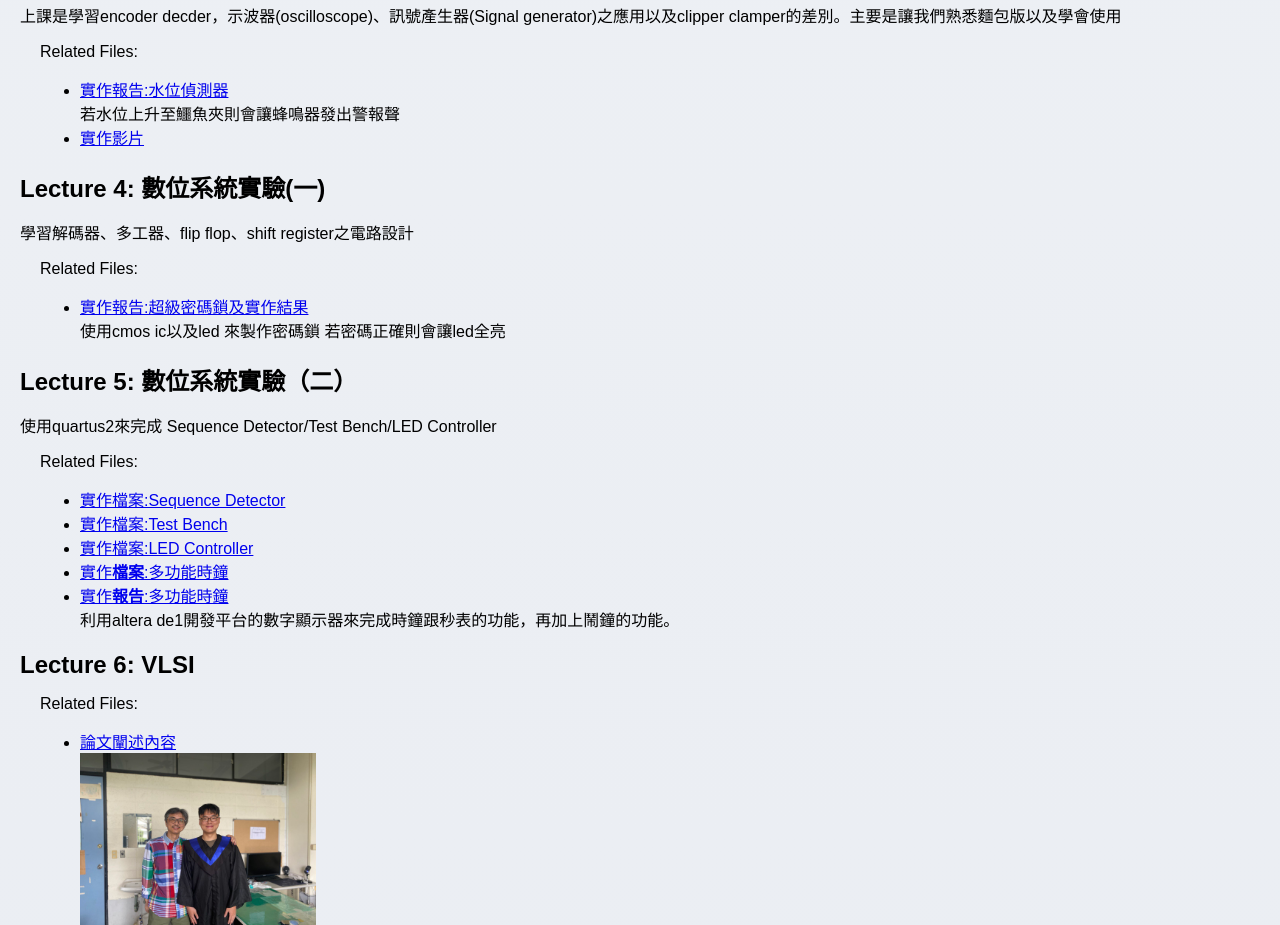
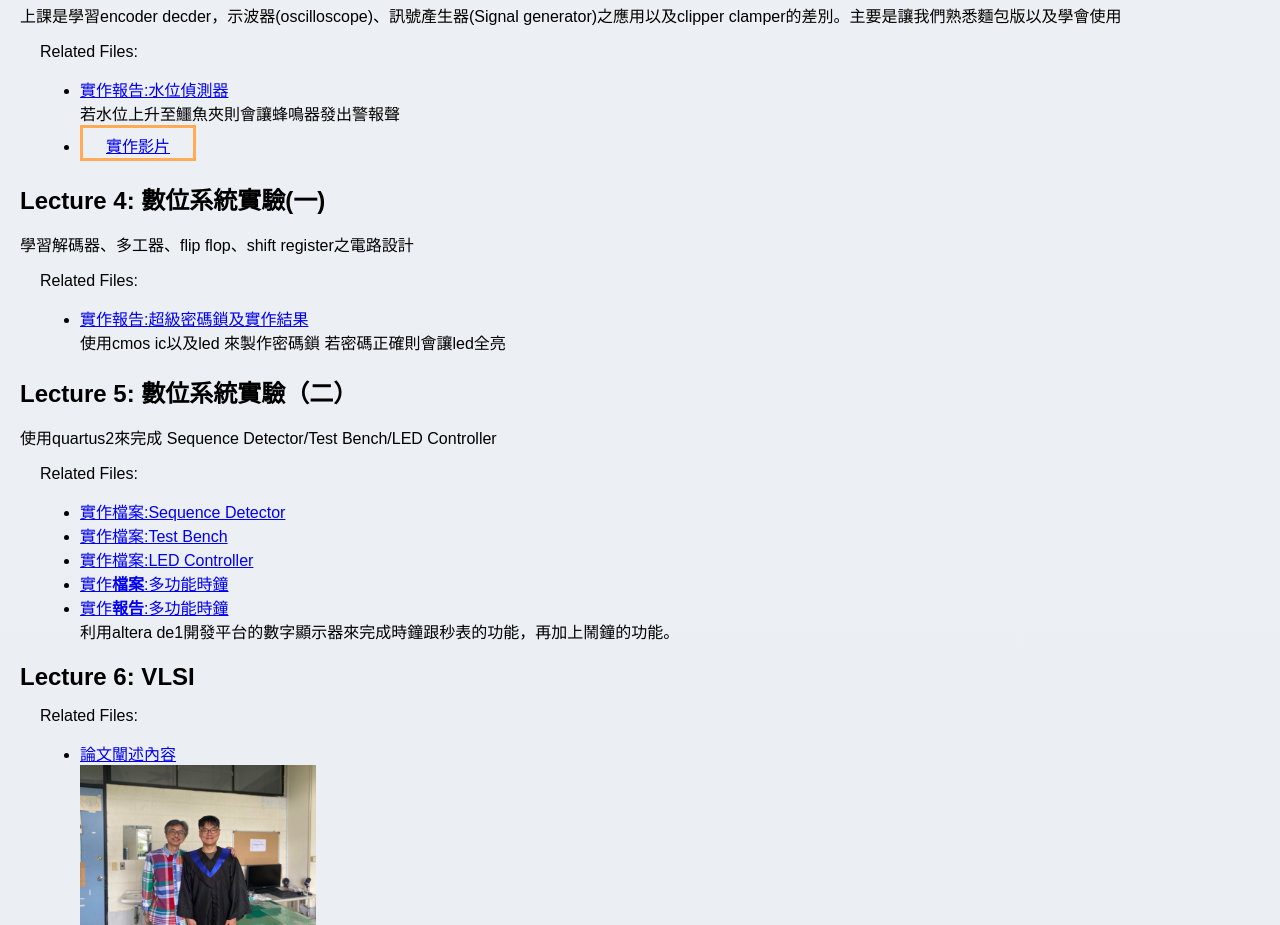
Before and after one commit to tylermj513/college_lecture, a plain HTML site: page index.html in a window 1280 px wide. Shown: the part 1059-1984 px from the top of the page. Drawn offline with Linux system fonts and the light colour scheme.

Commit message:
6 edition

```diff
--- a/index.html
+++ b/index.html
@@ -90,7 +90,7 @@
             <p>Related Files:</p>
             <ul>
                 <li><a href="https://github.com/tylermj513/college_lecture/blob/master/%E9%9B%BB%E5%AD%90%E9%9B%BB%E8%B7%AF%E5%AD%B8/%E6%9C%9F%E6%9C%ABproject.pdf" target="_blank">實作報告:水位偵測器</a></li> 若水位上升至鱷魚夾則會讓蜂鳴器發出警報聲
-                <li><a href="https://www.youtube.com/watch?v=WlorHgL4YOc" target="_blank">實作影片</a></li>
+                <li><a href="https://www.youtube.com/watch?v=WlorHgL4YOc" target="_blank"><div style="border-width: 3px; border-style:solid ; width: 100px; height: 20px; border-color: rgb(255, 172, 85); padding: 5px; text-align: center;">實作影片</div></a></li>
             </ul>
         </div>
     </div>
```
